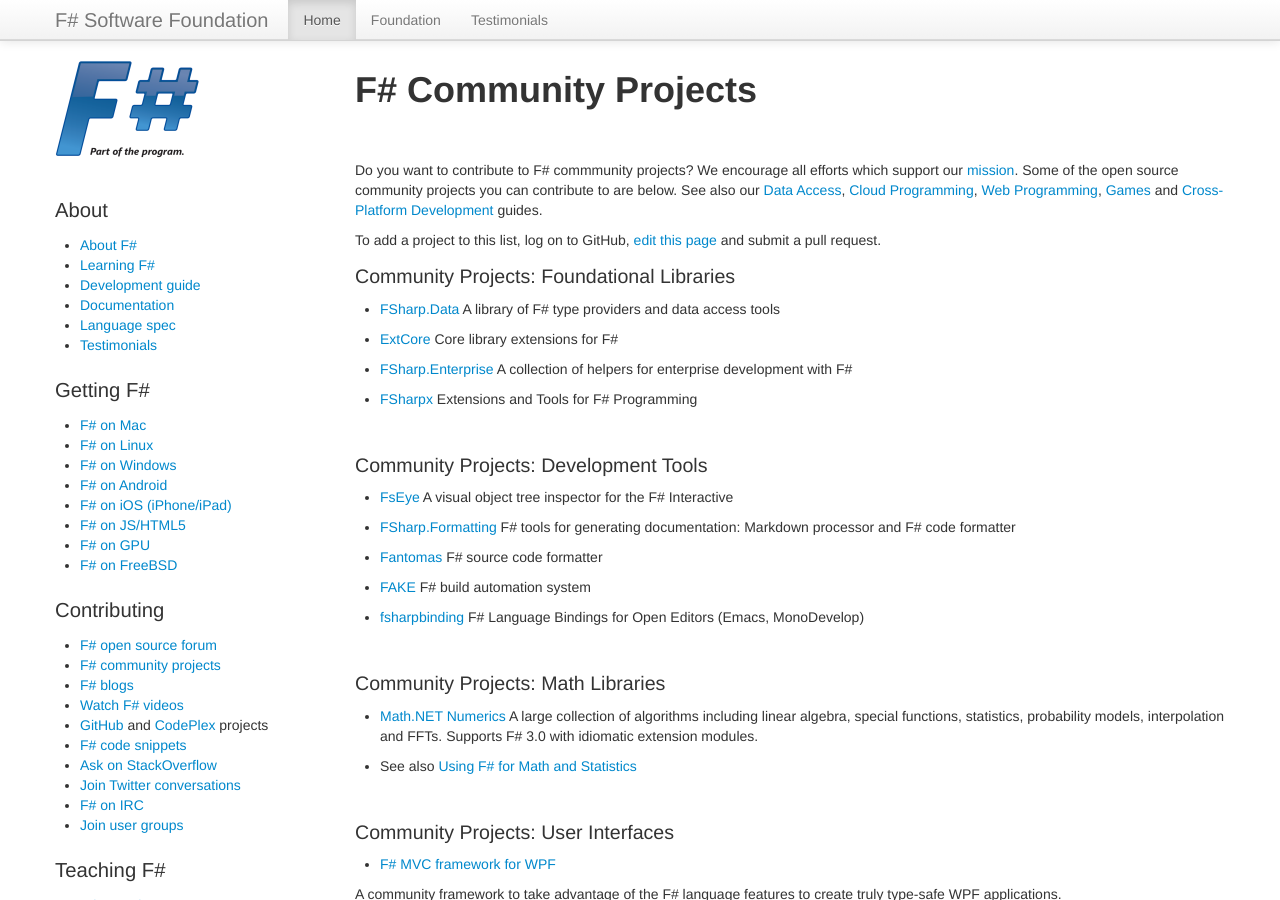
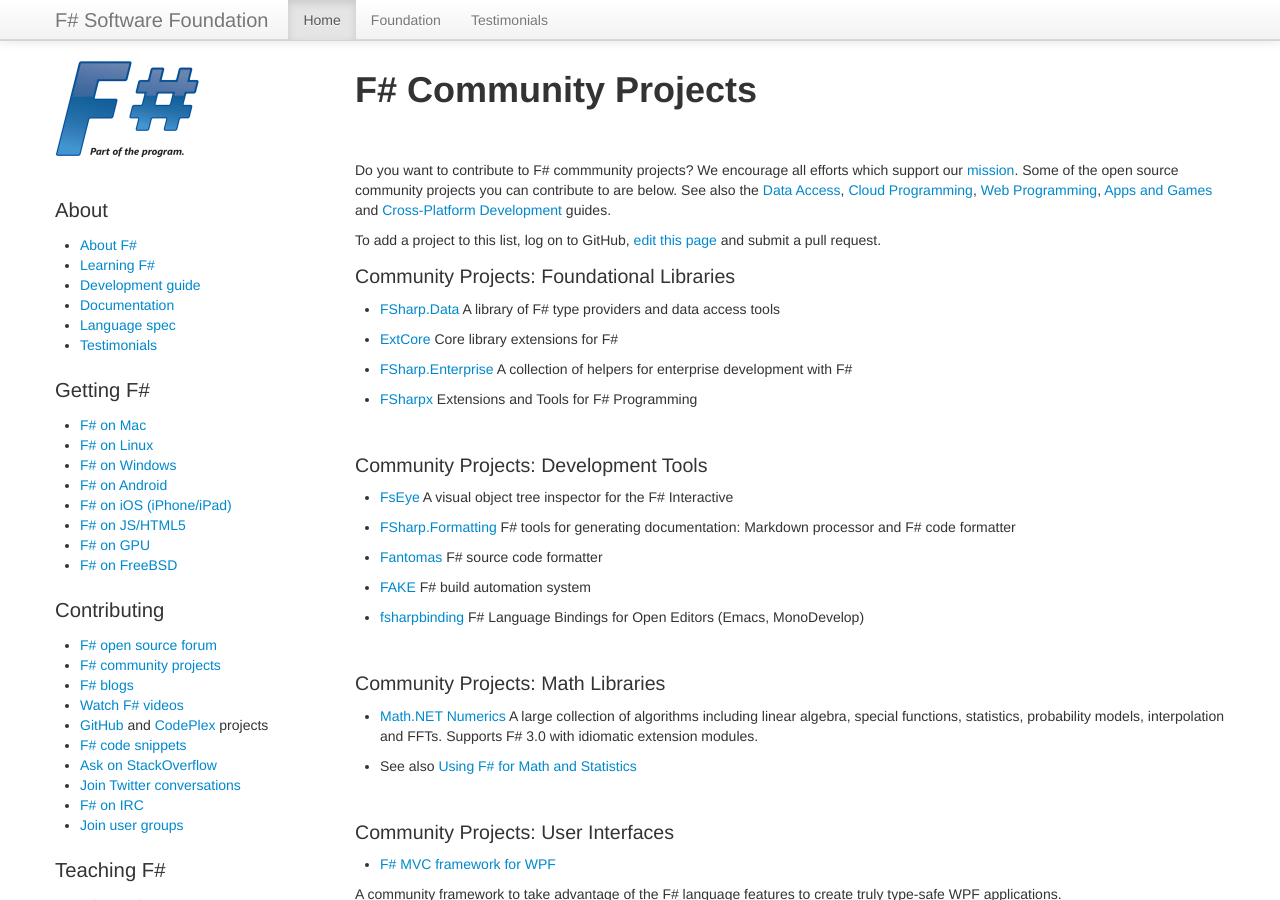
Before and after one commit to fsharp/fsharp.org, a Jekyll site: the page built from community/projects/index.md, in a window 1280 px wide and 900 px high. Built offline with Jekyll 4.4.1, drawn with Linux system fonts in a browser that asks for light colours; nearby versions of some CDN libraries; some web fonts are replaced; comment, search, counter and statistics services are not loaded.

Commit message:
Update index.md

```diff
--- a/community/projects/index.md
+++ b/community/projects/index.md
@@ -6,7 +6,8 @@
 
 Do you want to contribute to F# commmunity projects?  We encourage
 all efforts which support our [mission](/foundation.html). Some of the open source community projects
-you can contribute to are below. See also our [Data Access](/data-access), [Cloud Programming](/cloud), [Web Programming](/webstacks), [Games](/games)
+you can contribute to are below. See also the [Data Access](/data-access),
+[Cloud Programming](/cloud), [Web Programming](/webstacks), [Apps and Games](/apps-and-games)
 and [Cross-Platform Development](/guides/mac-linux-cross-platform/) guides.
 
 To add a project to this list, log on to GitHub, [edit this page](https://github.com/fsharp/fsfoundation/edit/gh-pages/use/osprojects/index.md) and submit a pull request.
```
